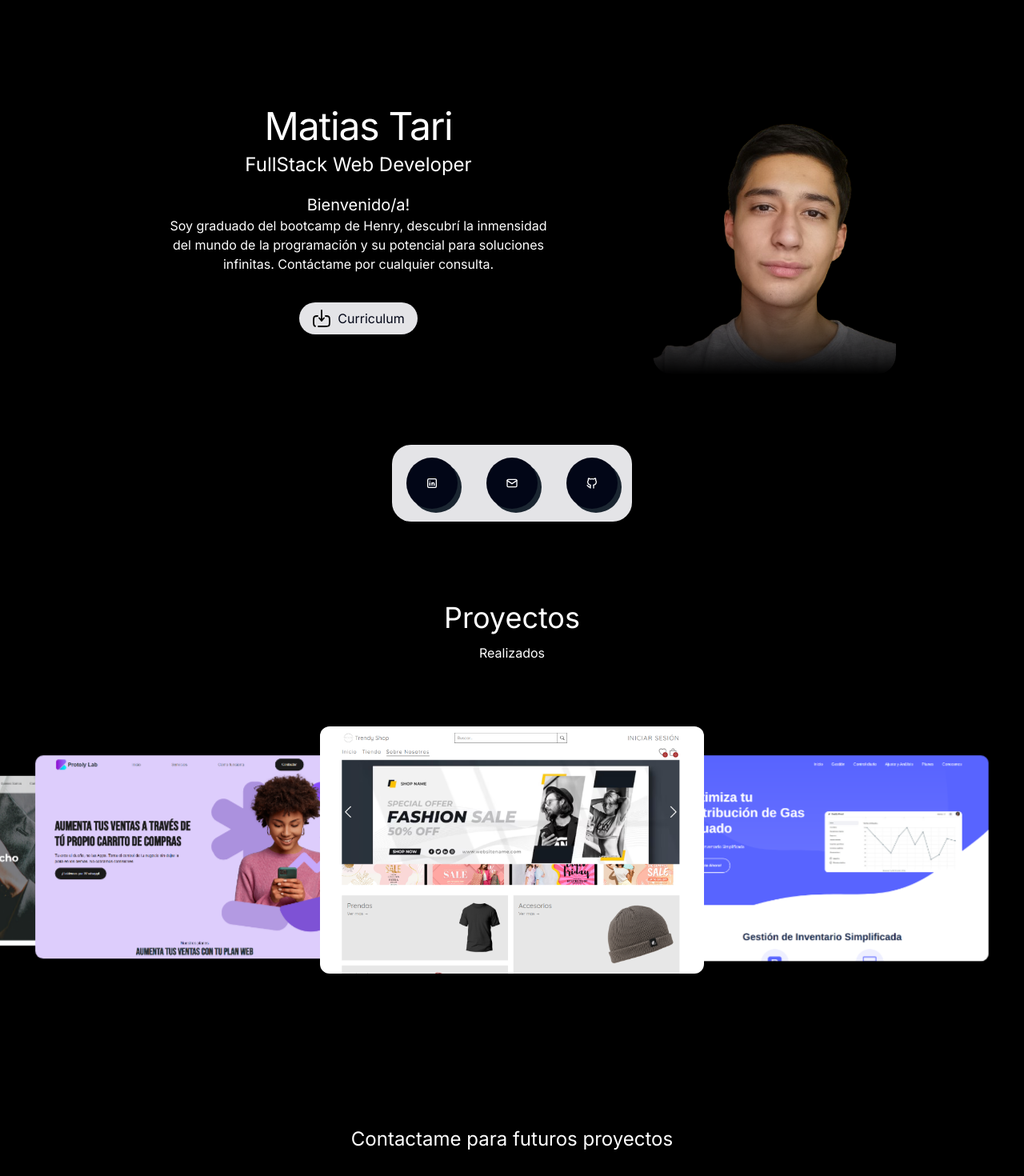
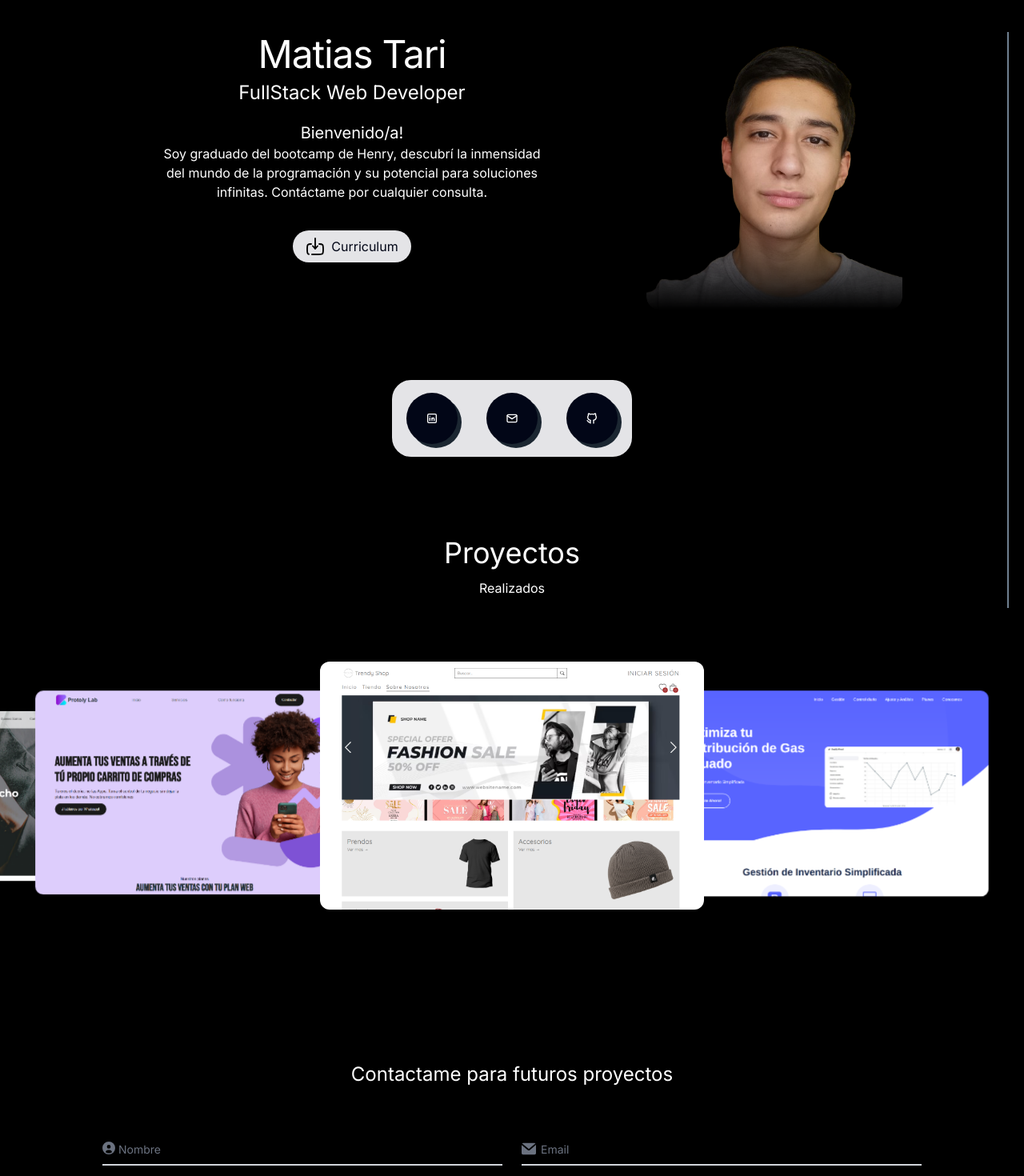
Before and after one commit to MatiTarl/Porfolio, a Next.js app: page / in a window 1280 px wide. Shown: the top 1470 px of the page at 80% size. Built offline with nearby package versions, Linux system fonts and the light colour scheme.

Commit message:
Cambio de css en scrollBar

```diff
--- a/src/app/components/ContactForm/ContactForm.jsx
+++ b/src/app/components/ContactForm/ContactForm.jsx
@@ -62,7 +62,7 @@ export default function ContactForm() {
             type="text"
             name="consulta"
             id="floating_consulta"
-            className="block py-2.5 px-0 w-full text-sm text-gray-900 bg-transparent border-2 border-gray-300 appearance-none dark:text-white dark:border-gray-600 dark:focus:border-blue-500 focus:outline-none focus:ring-0 focus:border-blue-600 peer"
+            className="block px-0 w-full text-sm text-gray-900 bg-transparent border-2 border-gray-300 appearance-none dark:text-white dark:border-gray-600 dark:focus:border-blue-500 focus:outline-none focus:ring-0 focus:border-blue-600 peer"
           ></textarea>
           <label
             for=""
--- a/src/app/components/carousel/CarouselReact.jsx
+++ b/src/app/components/carousel/CarouselReact.jsx
@@ -1,10 +1,6 @@
 'use client';
+import Image from 'next/image';
 
-import { useState } from 'react';
-//-----------------ICONS-----------------
-import Right from '../../../ui/icons/right';
-import Left from '../../../ui/icons/left';
-//-----------------ICONS-----------------
 //-----------------Carousel-----------------
 import 'swiper/css';
 import 'swiper/css/navigation';
@@ -70,7 +66,9 @@ export default function Carousel() {
                 <div className="w-96 h-52 ">
                   <div className="">
                     <a href={slide.href}>
-                      <img
+                      <Image
+                        width={480}
+                        height={480}
                         src={slide.img}
                         className="max-w-[14rem] rounded-xl hover:animate-desplazarArriba animate-volverAbajo sm:max-w-[30rem] transition duration-700 "
                         alt="Slides de proyectos"
--- a/src/app/page.tsx
+++ b/src/app/page.tsx
@@ -10,8 +10,10 @@ import ContactForm from './components/ContactForm/ContactForm';
 
 export default function Home() {
   return (
-    <header className="w-full flex flex-col mt-5 text-white">
-      <div className="mx-auto flex md:flex-row flex-col-reverse py-20 md:space-x-20 w-9/12 items-center justify-center">
+    <header className="w-full flex flex-col text-white">
+      <div id='barNoProgress'></div>
+      <div id='barProgress'></div>
+      <div className="mx-auto flex md:flex-row flex-col-reverse mb-20 md:space-x-20 w-full items-center justify-center">
         <div className="flex flex-col items-center max-w-xl">
           <div className="flex justify-center">
             <div className="text-center font-normal ">
@@ -30,15 +32,15 @@ export default function Home() {
           <CucrriculumButton />
         </div>
         <div className="max-w-40 sm:max-w-60 md:max-w-80 items-center flex justify-center">
-          <Image className="img rounded-3xl" src={MatiImage} alt="MatiImage" />
+          <Image className="img rounded-2xl" src={MatiImage} alt="MatiImage" />
         </div>
       </div>
       <SocialBar />
       <div className="pt-20 flex justify-center">
         <Carousel />
       </div>
-      <div className="pt-10 flex justify-center flex-col text-center">
-        <h1 className='text-2xl pb-14'>Contactame para futuros proyectos</h1>
+      <div className="pt-10 flex justify-center flex-col text-center ">
+        <h1 className="text-2xl pb-14">Contactame para futuros proyectos</h1>
         <ContactForm />
       </div>
     </header>
--- a/src/ui/global.css
+++ b/src/ui/global.css
@@ -2,6 +2,40 @@
 @tailwind components;
 @tailwind utilities;
 
+::-webkit-scrollbar {
+  display: none;
+}
+
 .img {
   mask-image: linear-gradient(black 70%, transparent);
 }
+
+#barNoProgress {
+  position: fixed;
+  top: 5%;
+  right: 1.5%;
+  width: 2px;
+  height: 90%;
+  background: slategrey;
+}
+
+#barProgress {
+  position: fixed;
+  top: 5%;
+  right: 1.5%;
+  width: 2px;
+  height: 0%;
+  background: seashell;
+
+  animation: progress-grow auto linear;
+  animation-timeline: scroll(root block);
+}
+
+@keyframes progress-grow {
+  from {
+    height: 0%;
+  }
+  to {
+    height: 90%;
+  }
+}
```
